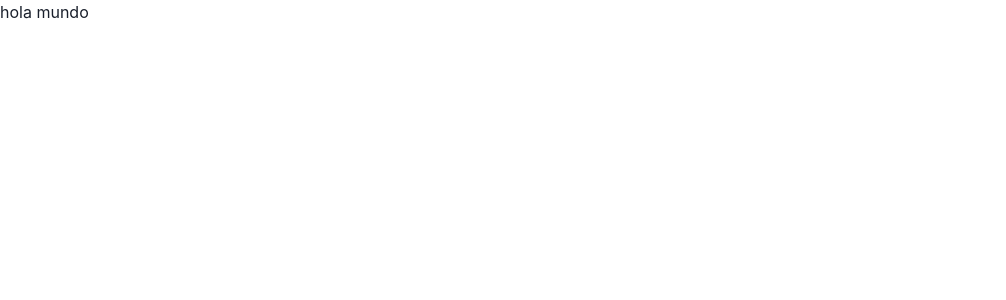
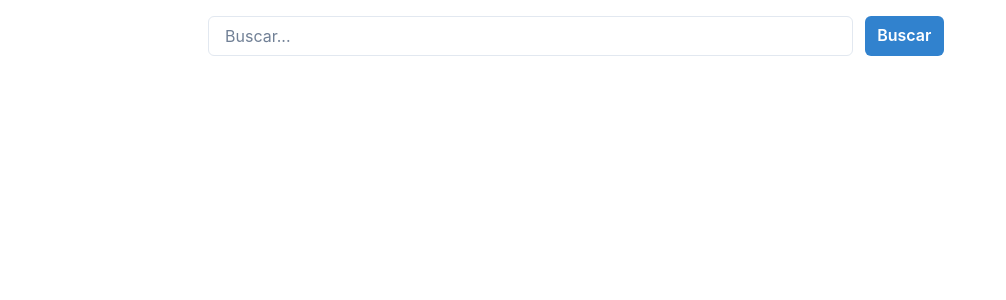
Before and after one commit to lbanegas7/WeatherApp, a React (Create React App) app: page / in a window 1280 px wide. Shown: the top 300 px of the page, without its empty margins (0-1006 px from the left). Built offline with nearby package versions, Linux system fonts and the light colour scheme.

Commit message:
create page weather and component InputSearchCity

```diff
--- a/src/App.tsx
+++ b/src/App.tsx
@@ -1,10 +1,11 @@
 import { Route } from "react-router";
 import { Routes, Navigate } from "react-router-dom";
+import { Weather } from "./pages/Weather";
 
 function App() {
   return (
     <Routes>
-      <Route path="/" element={<h1>hola mundo</h1>} />
+      <Route path="/" element={<Weather />} />
       <Route path="*" element={<Navigate to="/" replace={true} />} />
     </Routes>
   );
--- /dev/null
+++ b/src/components/InputSearchCity.tsx
@@ -0,0 +1,24 @@
+import { Button } from "@chakra-ui/button"
+import { Input } from "@chakra-ui/input"
+import { Box, Flex, List, ListItem, OrderedList } from "@chakra-ui/layout"
+import React, { useState } from "react"
+
+export const InputSearchCity = () => {
+
+  const [nameCity, setNameCity] = useState('')
+
+  const handleChangeCity = (event:React.FormEvent<HTMLInputElement>) => setNameCity(event.currentTarget.value)
+
+
+  return (
+    <Box ml='15%' w='60%' p={4}  >
+      <Flex>
+      <Box position='relative' w='100%' >
+        <Input placeholder='Buscar...' size='md' value={nameCity}  onChange={handleChangeCity} />
+      </Box>
+      <Button colorScheme='blue' ml={3}>Buscar</Button>
+      </Flex>
+    </Box>
+
+  )
+}
--- /dev/null
+++ b/src/pages/Weather.tsx
@@ -0,0 +1,9 @@
+import { InputSearchCity } from "../components/InputSearchCity"
+
+export const Weather = () => {
+  return (
+    <>
+    <InputSearchCity />
+    </>
+  )
+}
```
